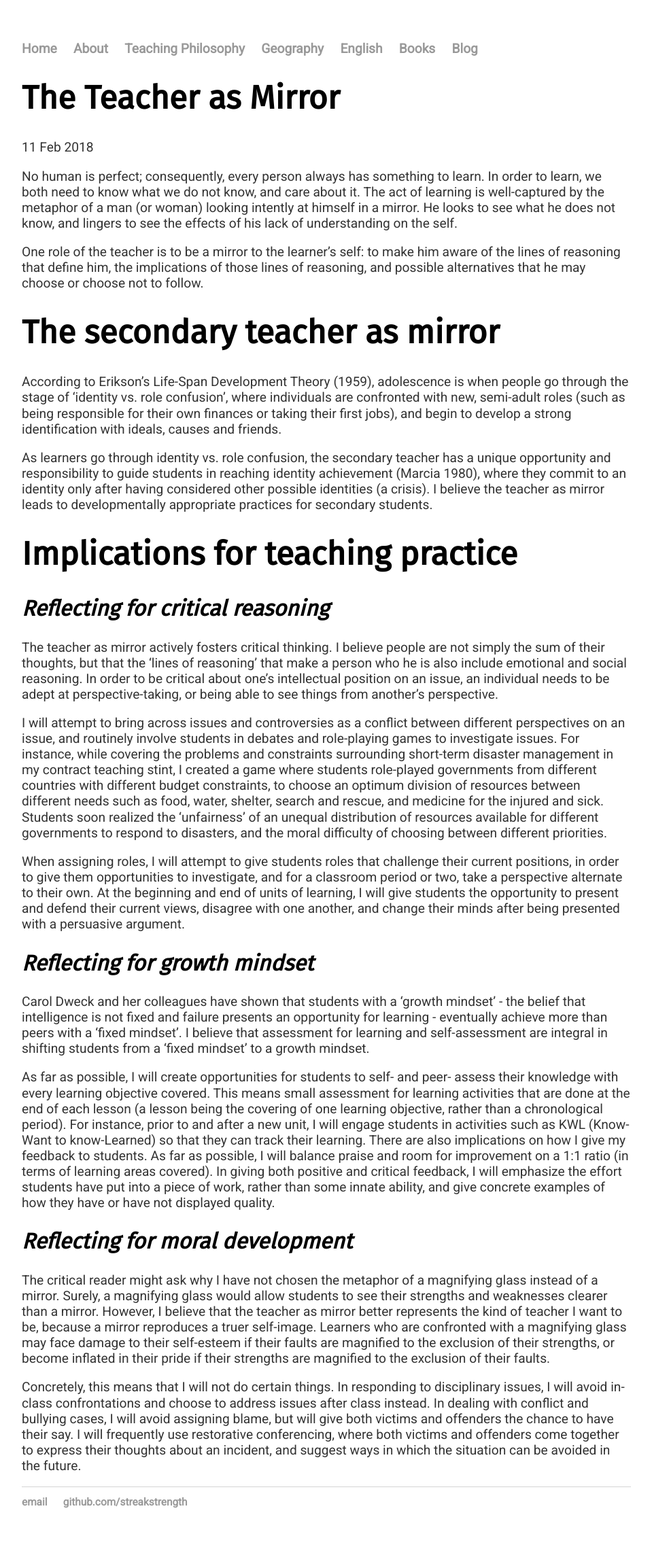
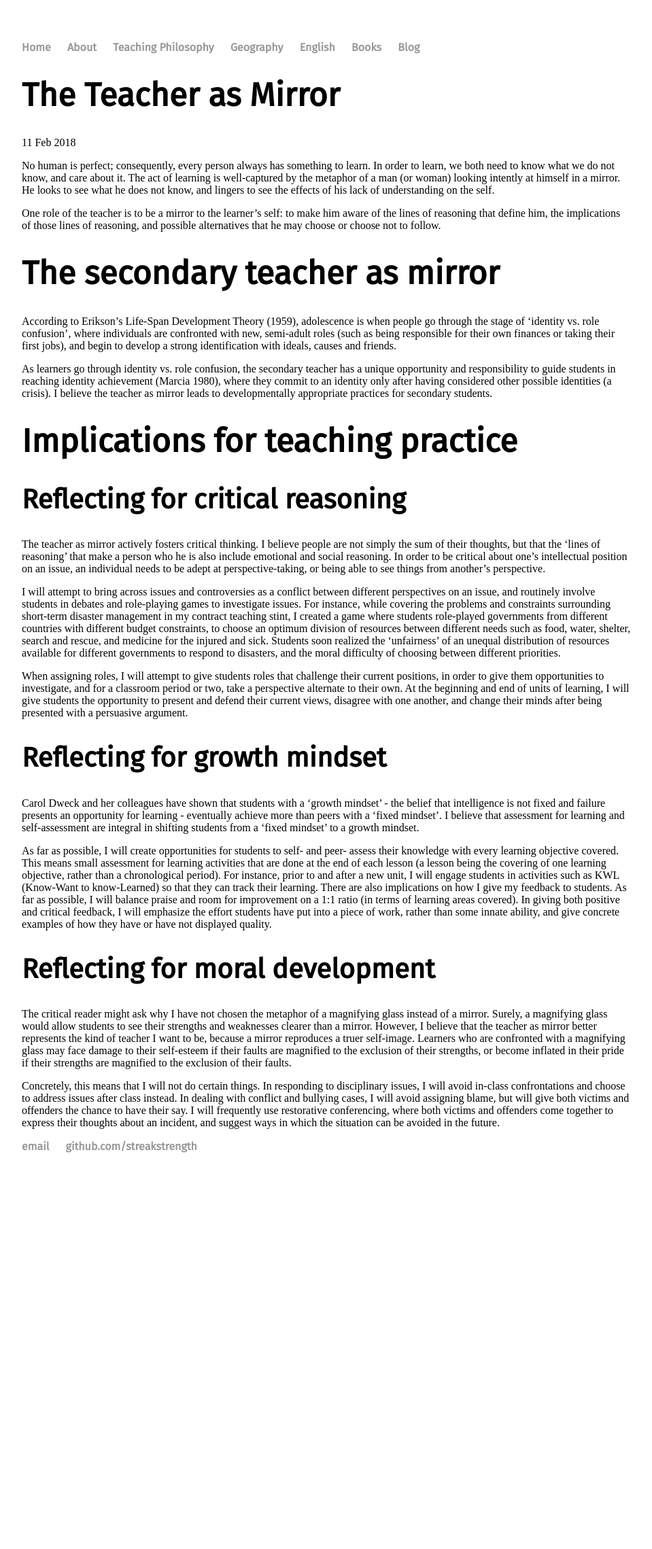
Before and after one commit to streakstrength/streakstrength.github.io, a Jekyll site: the page built from _posts/2018-02-08-teaching-philosophy.md, in a window 1280 px wide. Shown: the whole page at 68% size, without its empty margins (160-1119 px from the left). Built offline with Jekyll 4.4.1, drawn with Linux system fonts in a browser that asks for light colours; after the commit the page ends 1756 px from its top, so only the background shows below that.

Commit message:
Update main.css

```diff
--- a/css/main.css
+++ b/css/main.css
@@ -25,10 +25,13 @@
     font-family: 'Fira Sans', sans-serif;
 }
 h2 {
+    font-size: 2.5em;
+    font-family: 'Fira Sans', sans-serif;
+}
+h3 {
     font-size: 2em;
     font-family: 'Fira Sans', sans-serif;
     font-style: italic;
-}
 p {
     font-size: 1.2em;
     line-height: 1.2em;
```
